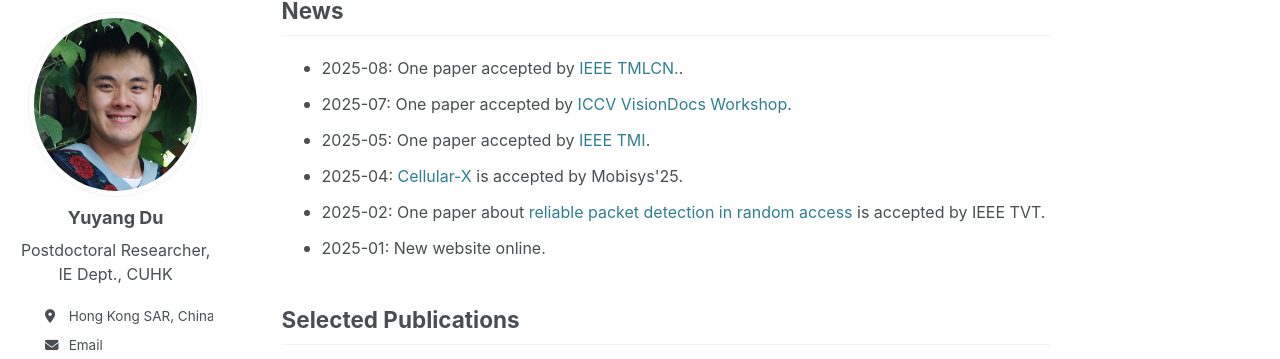
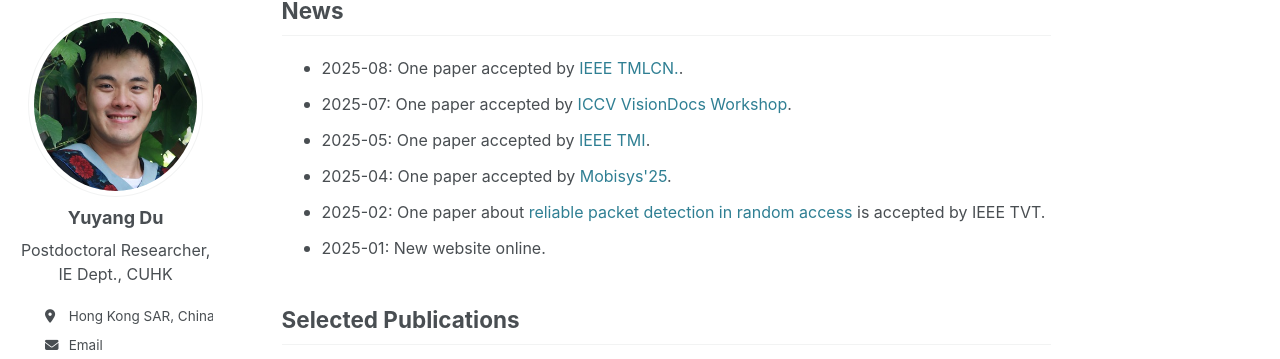
Before and after one commit to yuyangdu01/yuyangdu01.github.io, a Jekyll site: the page built from _pages/about.md, in a window 1280 px wide and 900 px high, scrolled down 342 px. Shown: the part 94-453 px from the top of the window. Built offline with Jekyll 4.4.1, drawn with Linux system fonts in a browser that asks for light colours; some web fonts are replaced.

Commit message:
Update about.md

```diff
--- a/_pages/about.md
+++ b/_pages/about.md
@@ -22,7 +22,7 @@ News <font size=3></font>
 * <font size=3>2025-08: One paper accepted by <a href="https://ieeexplore.ieee.org/document/11113346/"> IEEE TMLCN.</a>.</font>
 * <font size=3>2025-07: One paper accepted by <a href="https://openreview.net/forum?id=H57HtksYpC">ICCV VisionDocs Workshop</a>.</font>
 * <font size=3>2025-05: One paper accepted by <a href="https://ieeexplore.ieee.org/document/11045720">IEEE TMI</a>.</font>
-* <font size=3>2025-04: <a href="https://arxiv.org/abs/2504.13190">Cellular-X</a> is accepted by Mobisys'25.</font>
+* <font size=3>2025-04: One paper accepted by <a href="https://arxiv.org/abs/2504.13190">Mobisys'25</a>.</font>
 * <font size=3>2025-02: One paper about <a href="https://ieeexplore.ieee.org/document/10902223">reliable packet detection in random access</a> is accepted by IEEE TVT.</font>
 * <font size=3>2025-01: New website online.</font>
 
```
